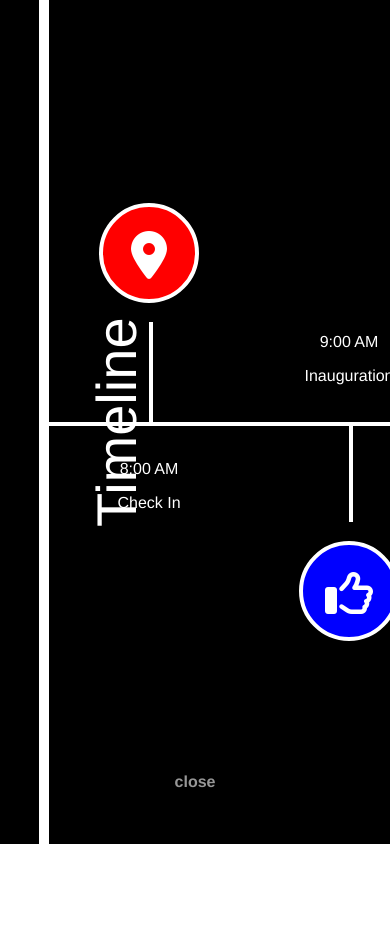
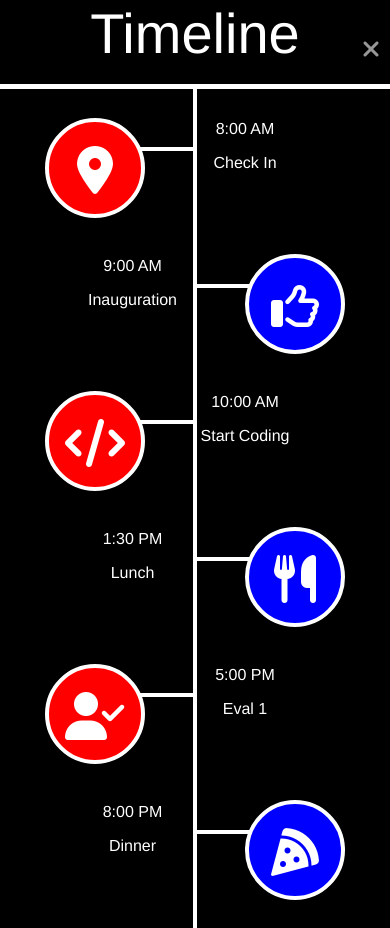
Before and after one commit to CSI-FCRIT-Computer/CSI-Hackathon, a React (Create React App) app: page /timeline in a window 390 px wide. Before the commit the page ends 844 px from the top, so only its background shows below. Built offline with nearby package versions, Linux system fonts and the light colour scheme.

Commit message:
responsive timeline

```diff
--- a/src/components/Timeline/Timeline.css
+++ b/src/components/Timeline/Timeline.css
@@ -13,7 +13,7 @@
     font-size: 56px;
     color: #fff;
     position: absolute;
-    right: calc(100% - 150px);
+    right: 90%;
     height: 100%;
     text-align: center;
     writing-mode: vertical-rl;
@@ -64,7 +64,7 @@
     top: 50%;
     background: #FFF;
     content: "";
-    z-index: -1;
+    z-index: 0;
   }
   .timeline-content:after {
     position: absolute;
@@ -75,7 +75,7 @@
     transform: translateY(-100%);
     background: #FFF;
     content: "";
-    z-index: -1;
+    z-index: 0;
     /* border: 2px solid red; */
   }
   .timeline-icon{
@@ -92,6 +92,7 @@
     border-radius: 50%;
     border: 4px solid #fff;
     background-color: red;
+    z-index: 11;
   }
   .timeline-info{
     color: #FFF;
@@ -150,3 +151,78 @@
     transform: translateY(-5px);
     color: #7b8085;
   }
+
+  @media (max-width: 924px){
+    h1.timeline-title{
+      height: unset;
+      right: unset;
+      transform: rotate(0deg);
+      writing-mode: horizontal-tb;
+      width: 100%;
+    }
+    .timeline-container{
+      top: 10%;
+      width: 100%;
+      height: 100%;
+      flex-direction: column;
+      /* border: 2px solid red; */
+    }
+    .day{
+      height: 100%;
+      flex-direction: column;
+      border-right: unset;
+      border-left: unset;
+      border-top: 5px solid white;
+      padding: 10px 0;
+      position: relative;
+      background-color: black;
+      /* border: 2px solid red; */
+    }
+    h2.title-day{
+      display: none;
+    }
+    .timeline-content{
+      height: 200px;
+    }
+    .timeline-content:before{
+      rotate: 90deg;
+      top: 20%;
+    }
+    .timeline-content:after {
+      rotate: -90deg;
+      top: 0%;
+      left: 75%;
+    }
+    .timeline-icon{
+      top: 50%;
+      left: 0%;
+    }
+    .timeline-info{
+      top: 25%;
+      left: 75%;
+      transform: translate(-50%, -50%);
+    }
+    .timeline-period{
+      padding: 10px 0;
+    }
+    .timeline-content:nth-child(odd) {
+      .timeline-icon {
+        background-color: blue;
+        top: 50%;
+        left: 100%;
+      }
+      .timeline-info{
+        bottom: 50%;
+        transform: translate(-125%, -75%);
+      }
+    }
+    .close-div {
+      bottom: 92%;
+      right: 10px;
+      width: unset;
+      font-size: 24px;
+    }
+    .close>span{
+      display: none;
+    }
+  }
--- a/src/components/Timeline/Timeline.jsx
+++ b/src/components/Timeline/Timeline.jsx
@@ -62,7 +62,7 @@ const Timeline = () => {
 
         <div className="close-div">
           <button className="close" onClick={handleButtonClick}>
-            close
+            <i class="fas fa-times"></i><span> close</span>
           </button>
         </div>
 
```
